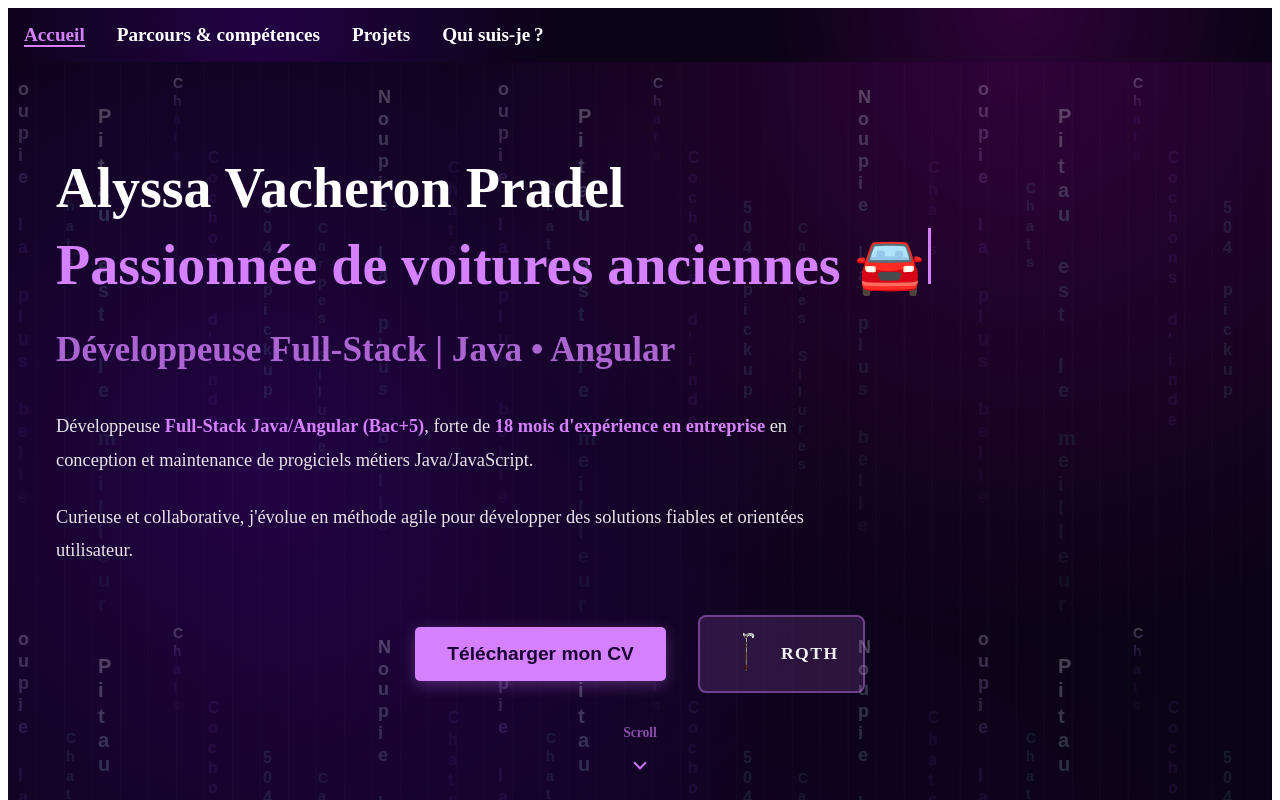
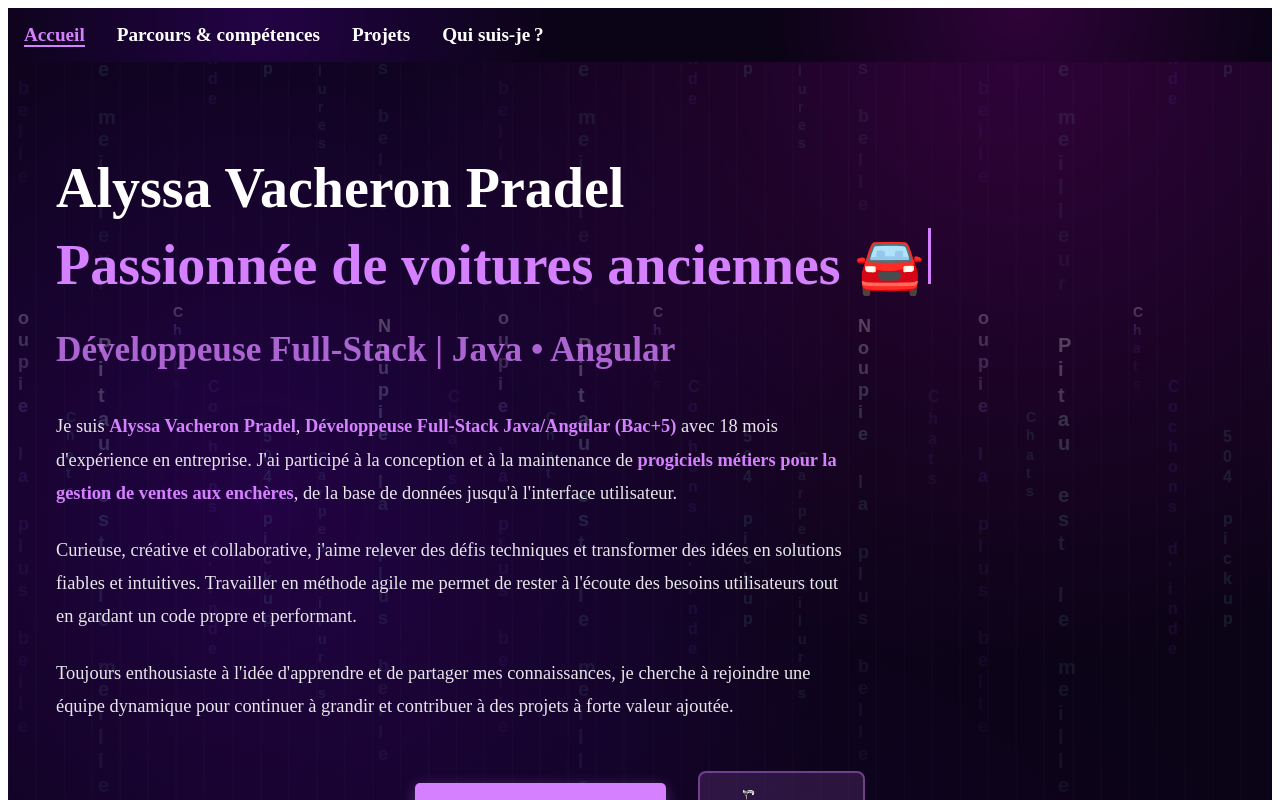
Before and after one commit to VAcheronPradelAlyssa/portfolio-frontend, an Angular app: page / in a window 1280 px wide. Shown: the top 800 px of the page. Built offline with nearby package versions, Linux system fonts and the light colour scheme.

Commit message:
modification de la présetnation de la page d'acceuil

```diff
--- a/src/app/components/accueil/accueil.html
+++ b/src/app/components/accueil/accueil.html
@@ -9,12 +9,15 @@
 
      <div class="presentation">
   <p>
-          Développeuse <strong>Full-Stack Java/Angular (Bac+5)</strong>, forte de <strong>18 mois d'expérience en entreprise</strong>
-          en conception et maintenance de progiciels métiers Java/JavaScript.
+    Je suis <strong>Alyssa Vacheron Pradel</strong>, <strong>Développeuse Full-Stack Java/Angular (Bac+5)</strong> avec 18 mois d'expérience en entreprise.
+    J'ai participé à la conception et à la maintenance de <strong>progiciels métiers pour la gestion de ventes aux enchères</strong>, de la base de données jusqu'à l'interface utilisateur.
   </p>
   <p>
-          Curieuse et collaborative, j'évolue en méthode agile pour développer des solutions
-          fiables et orientées utilisateur.
+    Curieuse, créative et collaborative, j'aime relever des défis techniques et transformer des idées en solutions fiables et intuitives.
+    Travailler en méthode agile me permet de rester à l'écoute des besoins utilisateurs tout en gardant un code propre et performant.
+  </p>
+  <p>
+    Toujours enthousiaste à l'idée d'apprendre et de partager mes connaissances, je cherche à rejoindre une équipe dynamique pour continuer à grandir et contribuer à des projets à forte valeur ajoutée.
   </p>
 </div>
 
```
Lines whose indentation alone changed are shown as unchanged.
